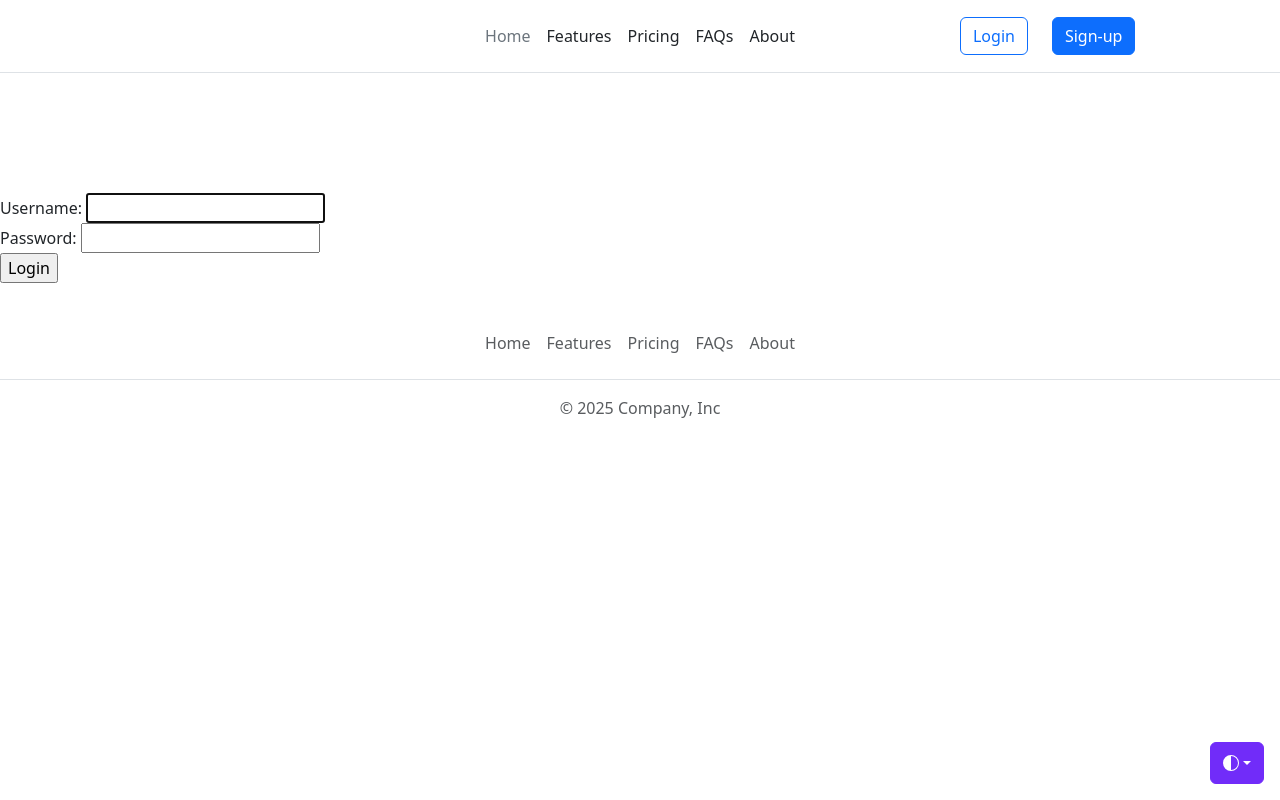
After one commit to ussefT/django-store, a Django app: page /account/login/ in a window 1280 px wide. The commit adds this page. Run offline with Django 5.2, Linux system fonts and the light colour scheme.

Commit message:
fix :bug:templates,login,mainHTML

```diff
--- /dev/null
+++ b/store/account/templates/registration/login.html
@@ -0,0 +1,65 @@
+{% extends 'base.html' %}
+
+{% block section %}
+{% endblock %}
+{% block content %}
+    <form method="post">
+    {% csrf_token %}
+    <table>
+        {{ form }}
+    </table>
+    <input type="submit" value="Login">
+    </form>
+{% endblock %}
+
+<section class="vh-100" style="background-color: #9A616D;">
+  <div class="container py-5 h-100">
+    <div class="row d-flex justify-content-center align-items-center h-100">
+      <div class="col col-xl-10">
+        <div class="card" style="border-radius: 1rem;">
+          <div class="row g-0">
+            <div class="col-md-6 col-lg-5 d-none d-md-block">
+              <img src="https://mdbcdn.b-cdn.net/img/Photos/new-templates/bootstrap-login-form/img1.webp"
+                alt="login form" class="img-fluid" style="border-radius: 1rem 0 0 1rem;" />
+            </div>
+            <div class="col-md-6 col-lg-7 d-flex align-items-center">
+              <div class="card-body p-4 p-lg-5 text-black">
+
+                <form>
+
+                  <div class="d-flex align-items-center mb-3 pb-1">
+                    <i class="fas fa-cubes fa-2x me-3" style="color: #ff6219;"></i>
+                    <span class="h1 fw-bold mb-0">Logo</span>
+                  </div>
+
+                  <h5 class="fw-normal mb-3 pb-3" style="letter-spacing: 1px;">Sign into your account</h5>
+
+                  <div data-mdb-input-init class="form-outline mb-4">
+                    <input type="email" id="form2Example17" class="form-control form-control-lg" />
+                    <label class="form-label" for="form2Example17">Email address</label>
+                  </div>
+
+                  <div data-mdb-input-init class="form-outline mb-4">
+                    <input type="password" id="form2Example27" class="form-control form-control-lg" />
+                    <label class="form-label" for="form2Example27">Password</label>
+                  </div>
+
+                  <div class="pt-1 mb-4">
+                    <button data-mdb-button-init data-mdb-ripple-init class="btn btn-dark btn-lg btn-block" type="button">Login</button>
+                  </div>
+
+                  <a class="small text-muted" href="#!">Forgot password?</a>
+                  <p class="mb-5 pb-lg-2" style="color: #393f81;">Don't have an account? <a href="#!"
+                      style="color: #393f81;">Register here</a></p>
+                  <a href="#!" class="small text-muted">Terms of use.</a>
+                  <a href="#!" class="small text-muted">Privacy policy</a>
+                </form>
+
+              </div>
+            </div>
+          </div>
+        </div>
+      </div>
+    </div>
+  </div>
+</section>
--- a/templates/base.html
+++ b/store/templates/base.html
@@ -212,41 +212,16 @@
     </div>
 {% include 'bits/main_header.html' %}
     <main>
-    {% debug %}
-    Total Product : {{ product|length }}
+{#    {% debug %}#}
+
       <section class="py-5 text-center container">
-        <div class="row py-lg-5">
-          <div class="col-lg-6 col-md-8 mx-auto">
-            <h1 class="fw-light">Product</h1>
-            <p class="lead text-body-secondary">
-              Something short and leading about the collection below—its
-              contents, the creator, etc. Make it short and sweet, but not too
-              short so folks don’t simply skip over it entirely.
-            </p>
-            <p>
-              {% comment %} <a href="#" class="btn btn-primary my-2">Main call to action</a>
-              <a href="#" class="btn btn-secondary my-2">Secondary action</a> {% endcomment %}
-            </p>
-          </div>
-        </div>
+     {% block section %}
+          {% endblock %}
       </section>
     {% block content %}No Content Yet {% endblock %}
     </main>
     {% block footer %}
-    <footer class="text-body-secondary py-5">
-      <div class="container">
-        <p class="float-end mb-1"><a href="#">Back to top</a></p>
-        <p class="mb-1">
-          Product
-        </p>
-        <p class="mb-0">
-          {% comment %} New to Bootstrap? <a href="/">Visit the homepage</a> or read our
-          <a href="/docs/5.3/getting-started/introduction"
-            >getting started guide</a
-          >. {% endcomment %}
-        </p>
-      </div>
-    </footer>
+  <footer class="py-3 my-4"> <ul class="nav justify-content-center border-bottom pb-3 mb-3"> <li class="nav-item"><a href="#" class="nav-link px-2 text-body-secondary">Home</a></li> <li class="nav-item"><a href="#" class="nav-link px-2 text-body-secondary">Features</a></li> <li class="nav-item"><a href="#" class="nav-link px-2 text-body-secondary">Pricing</a></li> <li class="nav-item"><a href="#" class="nav-link px-2 text-body-secondary">FAQs</a></li> <li class="nav-item"><a href="#" class="nav-link px-2 text-body-secondary">About</a></li> </ul> <p class="text-center text-body-secondary">© 2025 Company, Inc</p> </footer>
     {% endblock %}
     <script
       src="https://cdn.jsdelivr.net/npm/bootstrap@5.3.8/dist/js/bootstrap.bundle.min.js"
--- /dev/null
+++ b/store/templates/bits/main_header.html
@@ -0,0 +1,29 @@
+<header class="d-flex flex-wrap align-items-center justify-content-center justify-content-md-between py-3 mb-4 border-bottom">
+      <a href="/" class="d-flex align-items-center col-md-3 mb-2 mb-md-0 text-dark text-decoration-none">
+        <svg class="bi me-2" width="40" height="32" role="img" aria-label="Bootstrap"><use xlink:href="#bootstrap"></use></svg>
+      </a>
+
+      <ul class="nav col-12 col-md-auto mb-2 justify-content-center mb-md-0">
+        <li><a href="#" class="nav-link px-2 link-secondary">Home</a></li>
+        <li><a href="#" class="nav-link px-2 link-dark">Features</a></li>
+        <li><a href="#" class="nav-link px-2 link-dark">Pricing</a></li>
+        <li><a href="#" class="nav-link px-2 link-dark">FAQs</a></li>
+        <li><a href="#" class="nav-link px-2 link-dark">About</a></li>
+      </ul>
+
+      <div class="col-md-3 d-inline-flex gap-3 text-end ">
+          {% if user.is_authenticated %}
+        <button type="button" class="btn btn-primary">{{ user.username }}</button>
+
+    <form method="post" action="{% url 'logout' %}" id="logout-form">
+        {% csrf_token %}
+        <button type="submit" class="btn btn-primary">Logout</button>
+    </form>
+          {% else %}
+
+        <a type="button" href="{% url 'login' %}" class="btn btn-outline-primary me-2">Login</a>
+        <a type="button" href="" class="btn btn-primary">Sign-up</a>
+
+      {% endif %}
+      </div>
+    </header>
```
Also changed, not shown: store/account/templates/registraion/login.html (deleted, +0 -11 lines), store/core/templates/core/ListProduct.html (+20 -0 lines), templates/bits/main_header.html (deleted, +0 -28 lines), README.md.
